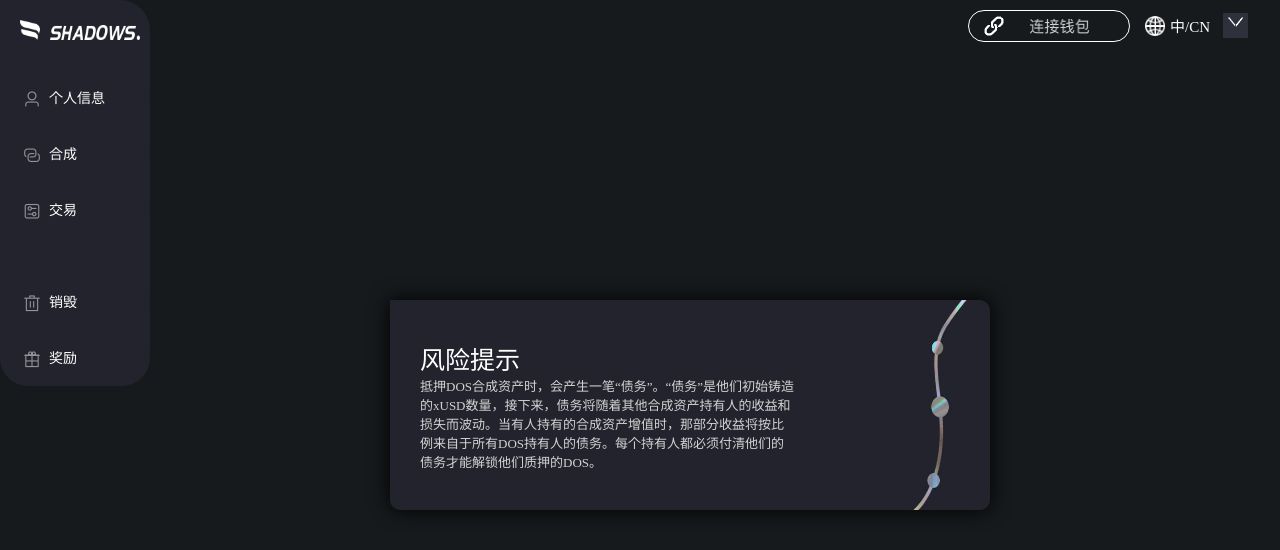
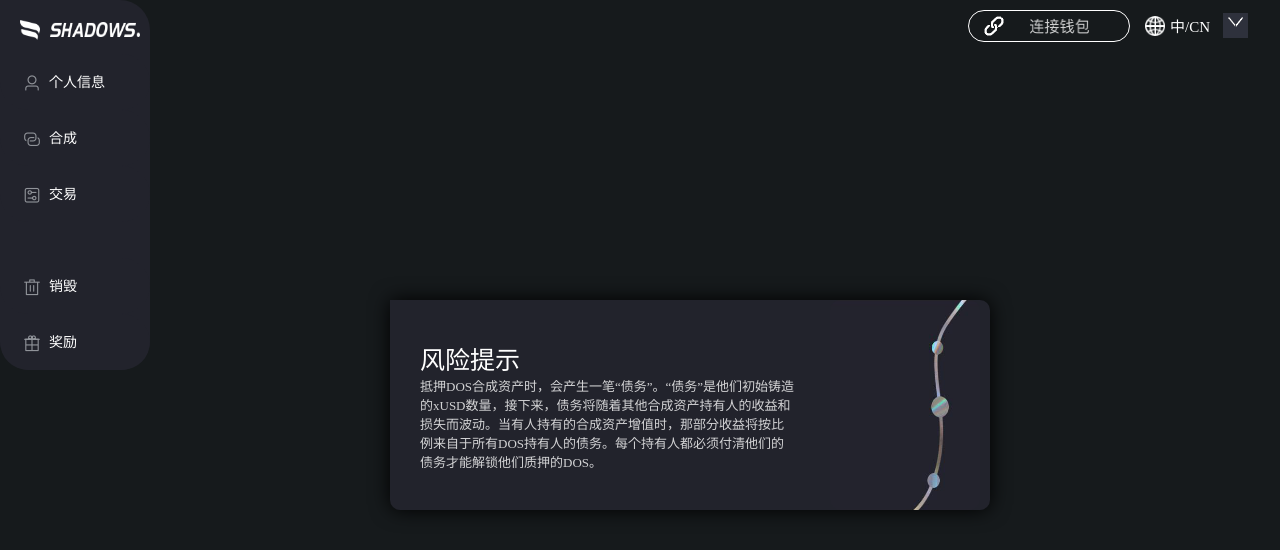
Before and after one commit to ShadowsNetwork/shadows-reactor, a Vue app: page /homepageone in a window 1280 px wide. Shown: the top 550 px of the page. Built offline with nearby package versions, Linux system fonts and the light colour scheme.

Commit message:
修改导航栏

```diff
--- a/src/components/slidebar.vue
+++ b/src/components/slidebar.vue
@@ -10,10 +10,10 @@
           background-color="#22232C"
           text-color="#fff"
           router>
-        <el-radio-group v-model="isCollapse" style="margin-bottom: 20px;">
+<!--        <el-radio-group v-model="isCollapse" style="margin-bottom: 20px;">-->
           <img src="../assets/img/logo.png"  style="width: 20px;height:20px;position: relative;top: 20px;left: 20px">
-          <img src="../assets/img/logotext.png" v-if="!isCollapse"  style="width: 90px;height: 15px;position: relative;top: 20px;left: 30px"/>
-        </el-radio-group>
+          <img src="../assets/img/logotext.png" v-show="!isCollapse"  style="width: 90px;height: 15px;position: absolute;top: 22px;left: 50px"/>
+<!--        </el-radio-group>-->
         <el-menu-item index="myself">
             <i class="el-icon-user"></i>
             <span slot="title">个人信息</span>
```
